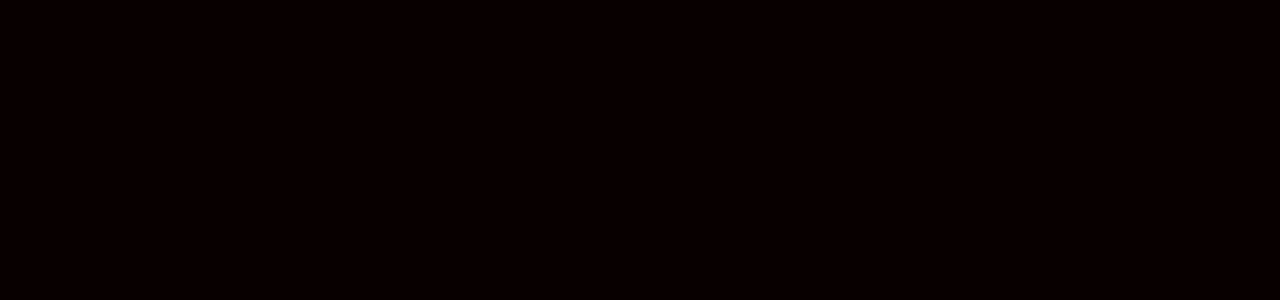
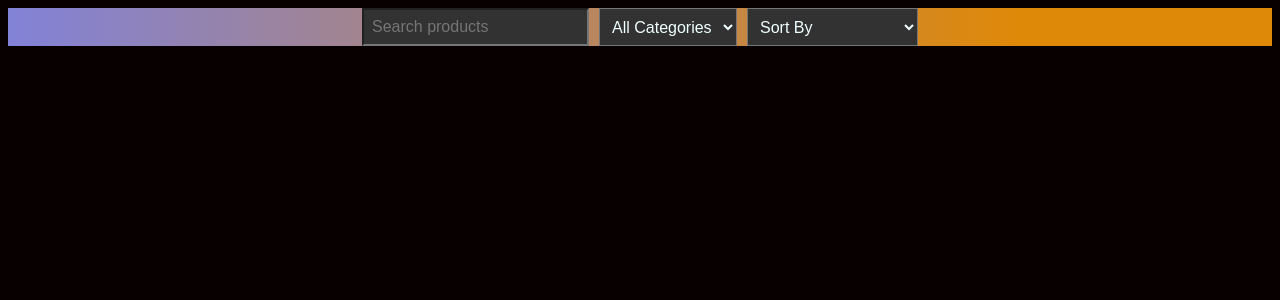
Before and after one commit to nawagirwacatherine/SHOPPING-APP, a React (Vite) app in the folder shopping-app/: page / in a window 1280 px wide. Shown: the top 300 px of the page. Built offline with nearby package versions, Linux system fonts and the light colour scheme.

Commit message:
Add search sections by category

```diff
--- a/shopping-app/package.json
+++ b/shopping-app/package.json
@@ -10,6 +10,7 @@
     "preview": "vite preview"
   },
   "dependencies": {
+    "prop-types": "^15.8.1",
     "react": "^18.3.1",
     "react-dom": "^18.3.1"
   },
--- a/shopping-app/src/App.jsx
+++ b/shopping-app/src/App.jsx
@@ -1,8 +1,10 @@
 import "./App.css"
+import SearchFilter from "./components/SearchFilter/SearchFilter.jsx"
 
 const App = () => {
   return(
 <div>
+<SearchFilter />
 </div>
   )
 }
--- a/shopping-app/src/Data.jsx
+++ b/shopping-app/src/Data.jsx
@@ -49,3 +49,5 @@
 
     },
 ]
+
+export default products;
--- a/shopping-app/src/components/SearchFilter/SEarchFilter.jsx
+++ b/shopping-app/src/components/SearchFilter/SEarchFilter.jsx
@@ -1,11 +1,40 @@
-const SearchFilter = ({search,setSearch,setCategory, sort,setSort}) =>{
-return(
-<div className="search-filter">
-    <input type="text"
-    placeholder="search products"
-    value={search}
 
-    onChange={(e) => setSearch(e.target.value)}/>
-</div>
-)
-}
+import PropTypes from "prop-types";
+import "./SearchFilter.css";
+
+const SearchFilter = ({ search, setSearch, category, setCategory, sort, setSort }) => {
+  return (
+    <div className="search-filter">
+      <input
+        type="text"
+        placeholder="Search products"
+        value={search}
+        onChange={(e) => setSearch(e.target.value)}
+      />
+
+      <select value={category} onChange={(e) => setCategory(e.target.value)}>
+        <option value="">All Categories</option>
+        <option value="Electronics">Electronics</option>
+        <option value="Fashion">Fashion</option>
+      </select>
+
+      <select value={sort} onChange={(e) => setSort(e.target.value)}>
+        <option value="">Sort By</option>
+        <option value="price-low">Price: Low to High</option>
+        <option value="price-high">Price: High to Low</option>
+        <option value="name">Alphabetical Order</option>
+      </select>
+    </div>
+  );
+};
+
+SearchFilter.propTypes = {
+    search: PropTypes.string.isRequired,
+    setSearch: PropTypes.func.isRequired,
+    category: PropTypes.string.isRequired,
+    setCategory: PropTypes.func.isRequired,
+    sort: PropTypes.string.isRequired,
+    setSort: PropTypes.func.isRequired,
+  };
+
+export default SearchFilter;
--- a/shopping-app/src/components/SearchFilter/SearchFilter.css
+++ b/shopping-app/src/components/SearchFilter/SearchFilter.css
@@ -0,0 +1,15 @@
+.search-filter{
+    color: azure;
+    display: flex;
+    gap: 10px;
+    justify-content: center;
+    margin-bottom: 20px;
+    background: linear-gradient(270deg,#DF8908 20%,#8282d8 100%);
+}
+
+input, select {
+    color: azure;
+    padding: 8px;
+    font-size: 16px;
+    background: #323232;
+}
```
Also changed, not shown: 1 other file (tests, documents, lock files or other folders).
